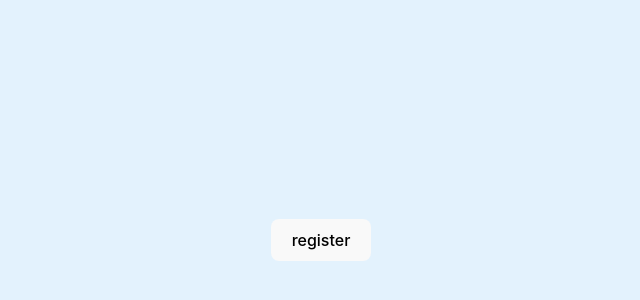
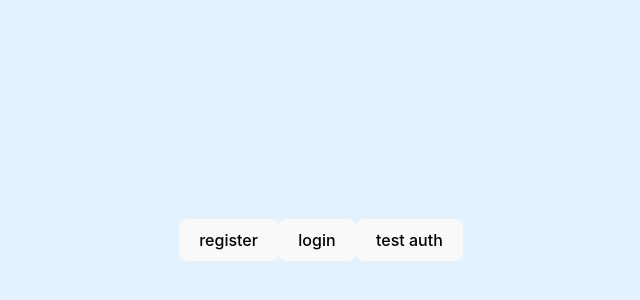
Before and after one commit to kenwCoding/good_card_frontend, a React (Vite) app: page /dev in a window 1280 px wide. Shown: the part 160-460 px from the top of the page, without its empty margins (319-959 px from the left). Built offline with nearby package versions, Linux system fonts and the light colour scheme.

Commit message:
added check auth

```diff
--- a/src/pages/DevTest.jsx
+++ b/src/pages/DevTest.jsx
@@ -1,9 +1,10 @@
 import React from 'react'
+import { useAuth } from '../hooks'
 import { CenterLayout } from '../layout'
-import { registerUser } from '../service'
+import { checkAuthUser, loginUser, registerUser } from '../service'
 
 function DevTest() {
-
+    const { setAuth, auth } = useAuth()
     return (
         <CenterLayout>
             <button
@@ -18,6 +19,43 @@ function DevTest() {
             >
                 register
             </button>
+            <button
+                onClick={ async() => {
+                    const { accessToken } = await loginUser({
+                        username: 'abcde123',
+                        password: 'abcde123',
+                        role: 'user',
+                        provider: 'local'
+                    })
+
+                    if (accessToken) {
+                        setAuth({
+                            username: 'abcde123',
+                            password: 'abcde123',
+                            role: 'user',
+                            provider: 'local',
+                            accessToken: accessToken
+                        })
+                    }
+                }}
+            >
+                login
+            </button>
+            <button
+                onClick={ async() => {
+                    const res = await checkAuthUser({
+                        username: 'abcde123',
+                        password: 'abcde123',
+                        role: 'user',
+                        provider: 'local',
+                        accessToken: auth.accessToken
+                    })
+                    // const result = await res.json()
+                    console.log('Auth Result: ', res.message);
+                }}
+            >
+                test auth
+            </button>
         </CenterLayout>
     )
 }
--- a/src/service/auth.js
+++ b/src/service/auth.js
@@ -2,6 +2,17 @@ import axios from "axios"
 
 const AUTH_SERVER_BASE_URL = import.meta.env.VITE_AUTH_SERVER_BASE_URL
 
+const auth = axios.create({
+    withCredentials: true,
+    credentials: 'include',
+    baseURL: AUTH_SERVER_BASE_URL
+})
+
+const loginUser = async (payload) => {
+    const res = await auth.post('/auth/login', payload)
+    return res.data
+}
+
 export {
-    AUTH_SERVER_BASE_URL
+    loginUser
 }
--- a/src/service/user.js
+++ b/src/service/user.js
@@ -9,6 +9,18 @@ const registerUser = async (payload) => {
     return res.data
 }
 
+const checkAuthUser = async (payload) => {
+    const res = await axios.post(`${SOURCE_SERVER_BASE_URL}/user/sample`, payload, {
+        headers:{
+            Authorization: `Bearer ${payload.accessToken}`
+        },
+        withCredntials: true,
+        credentials: 'include',
+    })
+    return res.data
+}
+
 export {
-    registerUser
+    registerUser,
+    checkAuthUser
 }
```
